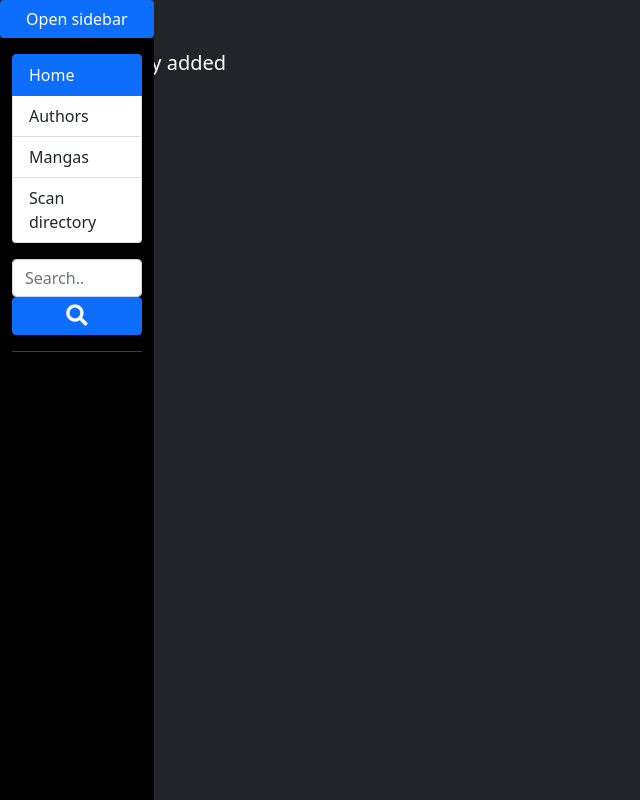
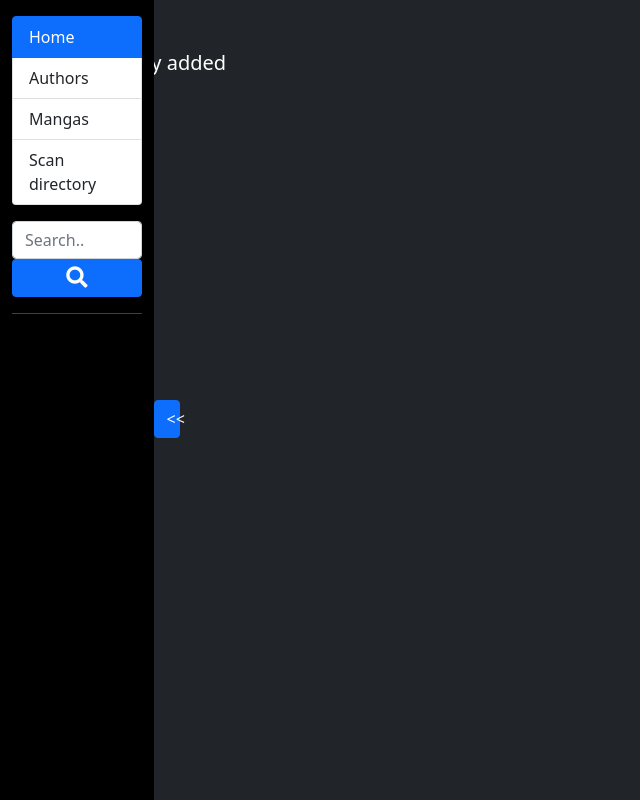
Before and after one commit to ArkadRadz/mangoapp, a Flask app: page / in a window 1280 px wide. Shown: the whole page, without its empty margins (0-640 px from the left). Run offline with Flask 2, Linux system fonts and the light colour scheme; data that the repository does not hold is empty; some libraries are stand-ins or nearby versions.

Commit message:
adjust sidebar toggle button

```diff
--- a/templates/base.html
+++ b/templates/base.html
@@ -18,13 +18,14 @@
     </style>
   </head>
   <body class="bg-dark text-white">
+      <div class="position-absolute top-50" style="z-index: 100; width: 2vw; transition: 0.35s" id="sidebarToggle">
+        <button class="btn btn-primary w-100" type="button" data-bs-toggle="collapse"
+        data-bs-target="#readerSidebar" aria-expanded="false" aria-controls="readerSidebar" id="sidebarToggleButton">
+            >>
+        </button>
+    </div>
+
     <div class="top-0 start-0 position-fixed h-100">
-      <div class="position-sticky" style="z-index: 100">
-          <button class="btn btn-primary w-100" type="button" data-bs-toggle="collapse" onclick="setExpandedCookie()"
-          data-bs-target="#readerSidebar" aria-expanded="false" aria-controls="readerSidebar">
-              Open sidebar
-          </button>
-      </div>
 
       <div id="readerSidebar"
       class="collapse-horizontal collapse position-sticky top-0 h-100 bg-black" >
@@ -53,23 +54,34 @@
     <script type="text/javascript" src="{{ url_for('static', filename="assets/js/bootstrap.bundle.min.js") }}"></script>
 
     <script>
-      function setExpandedCookie() {
-        setTimeout(() => {
-          let isActive = document.getElementById('readerSidebar').classList.contains('show');
-          localStorage.setItem('show_sidebar', `${isActive}`);
-        }, 500);
-      }
+      $("#sidebarToggleButton").click(function () {
+        let isActive = !(localStorage.getItem('show_sidebar') === 'true');
+        localStorage.setItem('show_sidebar', `${isActive}`);
+        if (isActive) {
+          $('#sidebarToggleButton').text("<<");
+          $('#sidebarToggle').css('left', '12vw');
+        } else {
+          $('#sidebarToggleButton').text(">>");
+          $('#sidebarToggle').css('left', '0');
+        }
+    });
 
       $(document).ready(function() {
         let show_sidebar = localStorage.getItem('show_sidebar');
 
         if (show_sidebar === null) {
           localStorage.setItem('show_sidebar', 'true');
+          $('#sidebarToggle').css('left', '12vw');
           document.getElementById('readerSidebar').classList.add('show');
+          $('#sidebarToggleButton').text("<<");
+        } else {
+          $('#sidebarToggle').css('left', '0');
         }
 
         if (show_sidebar == 'true') {
+          $('#sidebarToggle').css('left', '12vw');
           document.getElementById('readerSidebar').classList.add('show');
+          $('#sidebarToggleButton').text("<<");
         }
       });
     </script>
```
